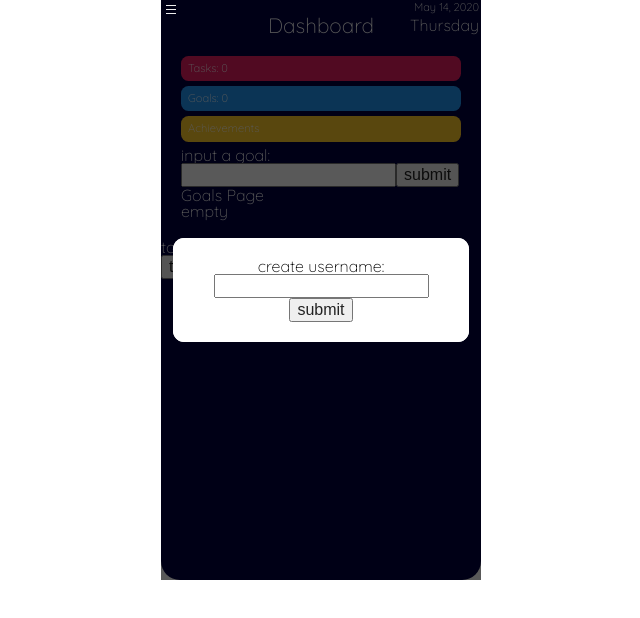
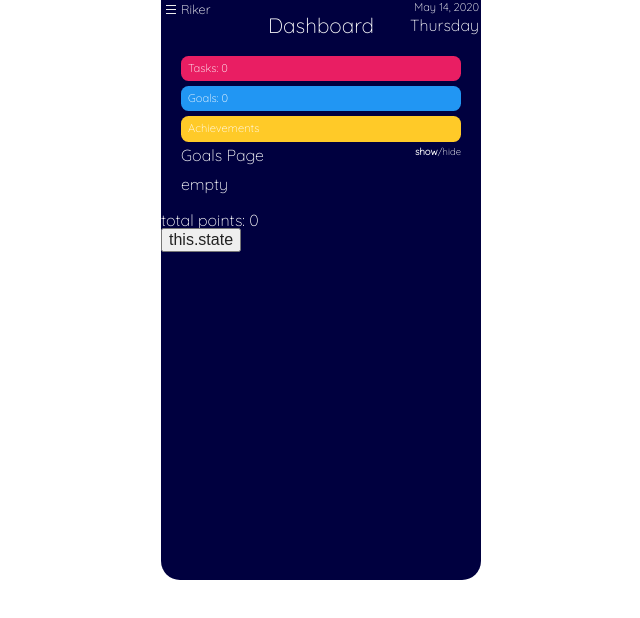
Before and after one commit to montgomeryrd/react-to-do, a React (Create React App) app: page /goals in a window 1280 px wide. Shown: the top 618 px of the page, without its empty margins (319-959 px from the left). Built offline with nearby package versions, Linux system fonts and the light colour scheme; a web font is replaced by a local one.

Commit message:
TasksPage and GoalsPage toggles form... added 'steps area' for GoalsPage

```diff
--- a/src/components/contentview/GoalCard.js
+++ b/src/components/contentview/GoalCard.js
@@ -1,10 +1,58 @@
 /* eslint-disable react/prop-types */
-import React from 'react';
+import React, { useState } from 'react';
 
 const GoalCard = (props) => {
+    const [stepsOpen, setStepsOpen] = useState(false);
+    const toggle = () => setStepsOpen(!stepsOpen);
+
+    // const [stepCount, setStepCount] = useState(0);
+
+    // const mygoals = goals.length ? (
+    //     goals.map((goal, position) => {
+    //       return (
+    //         <div className="goal-item" key={goal.id = position}>
+    //           <div>
+    //             <GoalCard data={{info : goal.content}} />
+    //             <button className="archive-goal" onClick={() => {archiveGoalItem(goal.id)}}>goal completed</button>
+    //             <button className="button" onClick={() => {removeGoalItem(goal.id)}}>remove goal without saving</button>
+    //           </div>
+    //         </div>
+    //       )
+    //     })
+    //   ) : (
+    //     <p className="empty-task-list">empty</p>
+    //   );
+
     return (
         <div className="goal-card">
-            <h5>{props.data.info}</h5>
+            { stepsOpen ? (
+                <div className="goal-card-info">
+                    <h5>{props.data.info}</h5>
+                    <span onClick={toggle}>close form</span>
+                    {/* <form onSubmit={handleStepsSubmit}>
+                        <input
+                            id="form-input"
+                            type="text"
+                            name="input"
+                            value={value}
+                            required={true}
+                            autoComplete="off"
+                            onChange={handleChangeForms}
+                            placeholder=""
+                        />
+                        <button id="form-button" type="submit" onSubmit={handleGoalsSubmit}>
+                        submit
+                        </button>
+                    </form> */}
+                    <p>show steps here</p>
+                </div>
+            ) : (
+                <div className="goal-card-info">
+                    <h5>{props.data.info}</h5>
+                    <span onClick={toggle}>add steps</span>
+                    <p>show steps here</p>
+                </div>
+            )}
         </div>
     )
 }
--- a/src/components/contentview/GoalsPage.js
+++ b/src/components/contentview/GoalsPage.js
@@ -1,10 +1,13 @@
 /* eslint-disable react/jsx-key */
 /* eslint-disable react/prop-types */
-import React from 'react';
+import React, { useState } from 'react';
 import GoalCard from './GoalCard';
 import "../../styles/goals.css";
 
 const GoalsPage = ({value, goals, handleChangeForms, handleGoalsSubmit, removeGoalItem, archiveGoalItem}) => {
+  const [formOpen, setFormOpen] = useState(false);
+  const toggle = () => setFormOpen(!formOpen);
+
   const mygoals = goals.length ? (
     goals.map((goal, position) => {
       return (
@@ -22,7 +25,10 @@ const GoalsPage = ({value, goals, handleChangeForms, handleGoalsSubmit, removeGo
   );
   return (
     <div className="goal-page-view">
+      <h4 className="title">Goals Page</h4>
+      { formOpen ? (
         <form onSubmit={handleGoalsSubmit}>
+          <span className="span-toggle" onClick={toggle}>show/<span className="strong">hide</span></span>
           <label>input a goal:</label>
           <input
             id="form-input"
@@ -38,8 +44,12 @@ const GoalsPage = ({value, goals, handleChangeForms, handleGoalsSubmit, removeGo
             submit
           </button>
         </form>
-      <h4>Goals Page</h4>
+      ) : (
+        <span className="span-toggle" onClick={toggle}><span className="strong">show</span>/hide</span>
+      )}
+      <div className="goal-contents">
         {mygoals}
+      </div>
     </div>
   );
 }
--- a/src/components/contentview/TasksPage.js
+++ b/src/components/contentview/TasksPage.js
@@ -1,9 +1,12 @@
 /* eslint-disable react/jsx-key */
 /* eslint-disable react/prop-types */
-import React from 'react';
+import React, { useState } from 'react';
 import "../../styles/tasks.css";
 
 const TasksPage = ({value, tasks, handleChangeForms, handleTasksSubmit, removeTaskItem, completedTaskItem, archiveTaskItems}) => {
+  const [formOpen, setFormOpen] = useState(false);
+  const toggle = () => setFormOpen(!formOpen);
+
   const mytasks = tasks.length ? (
     tasks.map((task, position) => {
       return (
@@ -18,7 +21,11 @@ const TasksPage = ({value, tasks, handleChangeForms, handleTasksSubmit, removeTa
   );
   return (
     <div className="task-page-view">
+      <h4 className="title">Tasks Page</h4>
+      { formOpen ? (
         <form id="task-form" onSubmit={handleTasksSubmit}>
+          <span className="span-toggle" onClick={toggle}>show/<span className="strong">hide</span></span>
+          <br></br>
           <label>input a task:</label>
           <input
             id="form-input"
@@ -34,8 +41,10 @@ const TasksPage = ({value, tasks, handleChangeForms, handleTasksSubmit, removeTa
             submit
           </button>
         </form>
+      ) : (
+        <span className="span-toggle" onClick={toggle}><span className="strong">show</span>/hide</span>
+      )}
       <div className="task-contents">
-        <h4>Tasks Page</h4>
         {mytasks}
         <button className="clear-button" onClick={() => {archiveTaskItems()}}>clear completed tasks</button>
       </div>
--- a/src/components/dashboard/Dashboard.js
+++ b/src/components/dashboard/Dashboard.js
@@ -28,7 +28,7 @@ class Dashboard extends React.Component {
             points : 0,
             taskCount: 0,
             goalCount: 0,
-            user: "",
+            user: "Riker",
             userData: [],
             users : [],
         }
@@ -56,11 +56,6 @@ class Dashboard extends React.Component {
         this.addGoalItem(this.state);
         this.setState({value : ""});
     }
-    // Modal
-    // createUser = (name) => {
-    //     name.id = Math.random() * 1000;
-    //     name.content = this.state.value;
-    // }
     // Task functions
     addTaskItem = (task) => {
         task.id = Math.random() * 1000;
@@ -98,8 +93,7 @@ class Dashboard extends React.Component {
         this.removeTasksFromTasksList(this.state);
     }
     // Tomorrows Tasks Functions
-    // toggleTomorrowsTasksPageTrue = () => { this.setState({tomorrowPageBool : true})};
-    // toggleTomorrowsTasksPageFalse = () => { this.setState({tomorrowPageBool : false})};
+
     // Goal Functions
     addGoalItem = (goal) => {
         goal.id = Math.random() * 1000;
--- a/src/styles/goals.css
+++ b/src/styles/goals.css
@@ -11,3 +11,19 @@
     display: block;
     visibility: hidden;
 }
+
+.title {
+    display: flex;
+    position: absolute;
+}
+
+.span-toggle {
+    display: flex;
+    justify-content: flex-end;
+    font-size: .6rem;
+    margin-bottom: 20px;
+}
+
+.strong {
+    font-weight: bold;
+}
--- a/src/styles/tasks.css
+++ b/src/styles/tasks.css
@@ -33,6 +33,21 @@ font-family: 'Open Sans Condensed', sans-serif;
 .task-contents {
   margin-top: 60px;
 } */
+.title {
+  display: flex;
+  position: absolute;
+}
+
+.span-toggle {
+  display: flex;
+  justify-content: flex-end;
+  font-size: .6rem;
+  margin-bottom: 20px;
+}
+
+.strong {
+  font-weight: bold;
+}
 
 .span-item {
   color:white;
```
Also changed, not shown: src/components/dashboard/NavigationLinks.js (deleted, +0 -12 lines). Lines whose indentation alone changed are shown as unchanged.
